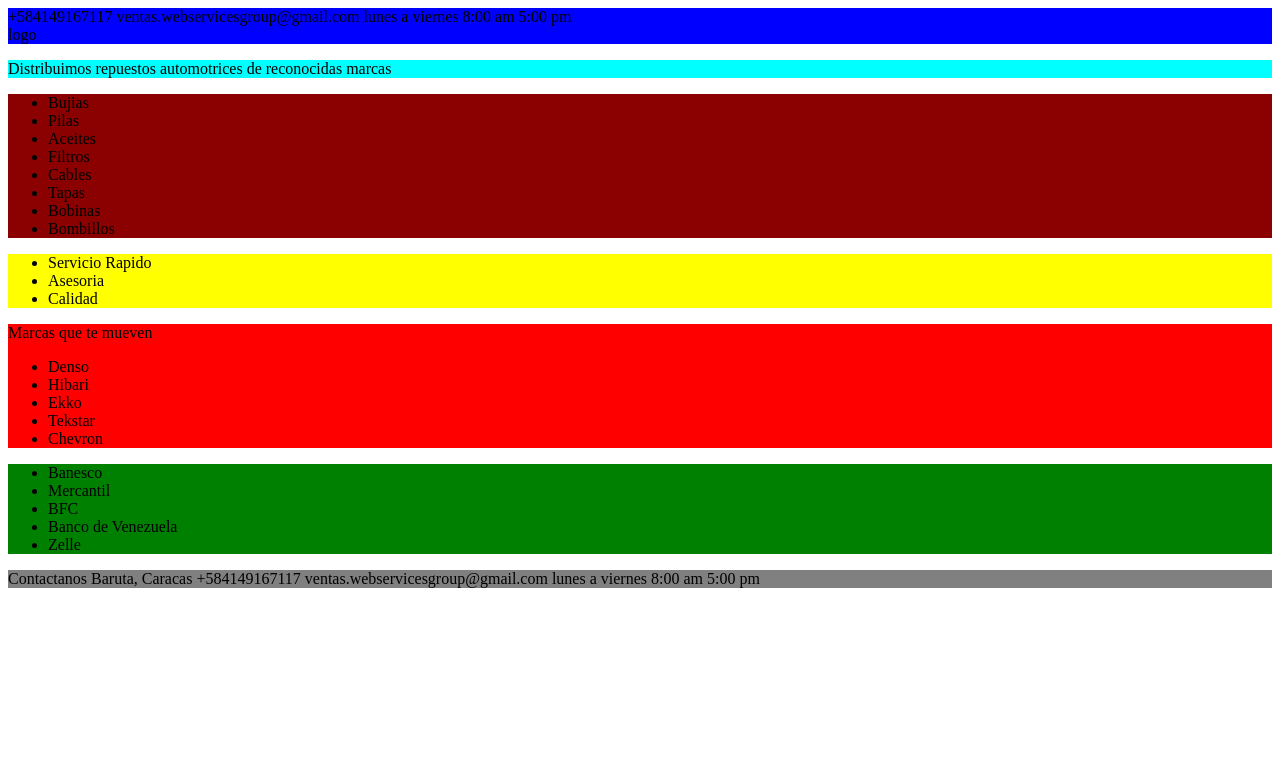
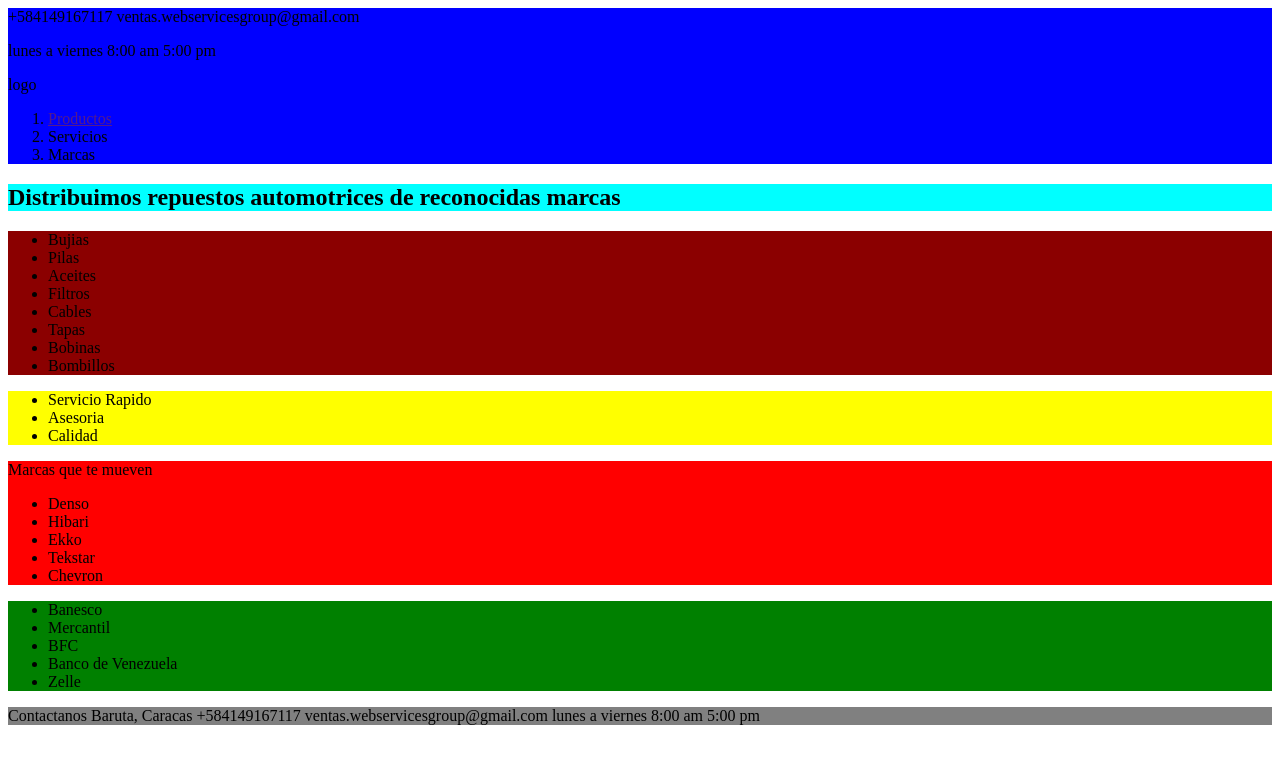
Before and after one commit to eduardo1590/wsg222lp, a plain HTML site: page index.html in a window 1280 px wide. Drawn offline with Linux system fonts and the light colour scheme.

Commit message:
frase principal en h1

```diff
--- a/index.html
+++ b/index.html
@@ -1,5 +1,5 @@
 <!DOCTYPE html>
-<html lang="en">
+<html lang="es">
 <head>
     <meta charset="UTF-8">
     <meta name="viewport" content="width=device-width, initial-scale=1.0">
@@ -8,17 +8,24 @@
     <title>Web Services Group 222, C.A</title>
 </head>
 <body>
+    <div class="container">
+
         <header>
             +584149167117
             ventas.webservicesgroup@gmail.com
-        lunes a viernes 8:00 am 5:00 pm
+            <p class="horario">lunes a viernes 8:00 am 5:00 pm</p>
             <nav>
                 logo
+                <ol>
+                    <li><a href="">Productos</a></li>
+                    <li><a href=""></a>Servicios</a></li>
+                    <li><a href=""></a>Marcas</a></li>
+                </ol>
             </nav>
         </header>
 
         <section class="brand">
-        <p>Distribuimos repuestos automotrices de reconocidas marcas</p>
+            <h1>Distribuimos repuestos automotrices de reconocidas marcas</h1>
         </section>
 
         <section class="products">
@@ -71,5 +78,6 @@
             ventas.webservicesgroup@gmail.com
             lunes a viernes 8:00 am 5:00 pm
         </footer>
+    </div>
 </body>
 </html>
```
Lines whose indentation alone changed are shown as unchanged.
